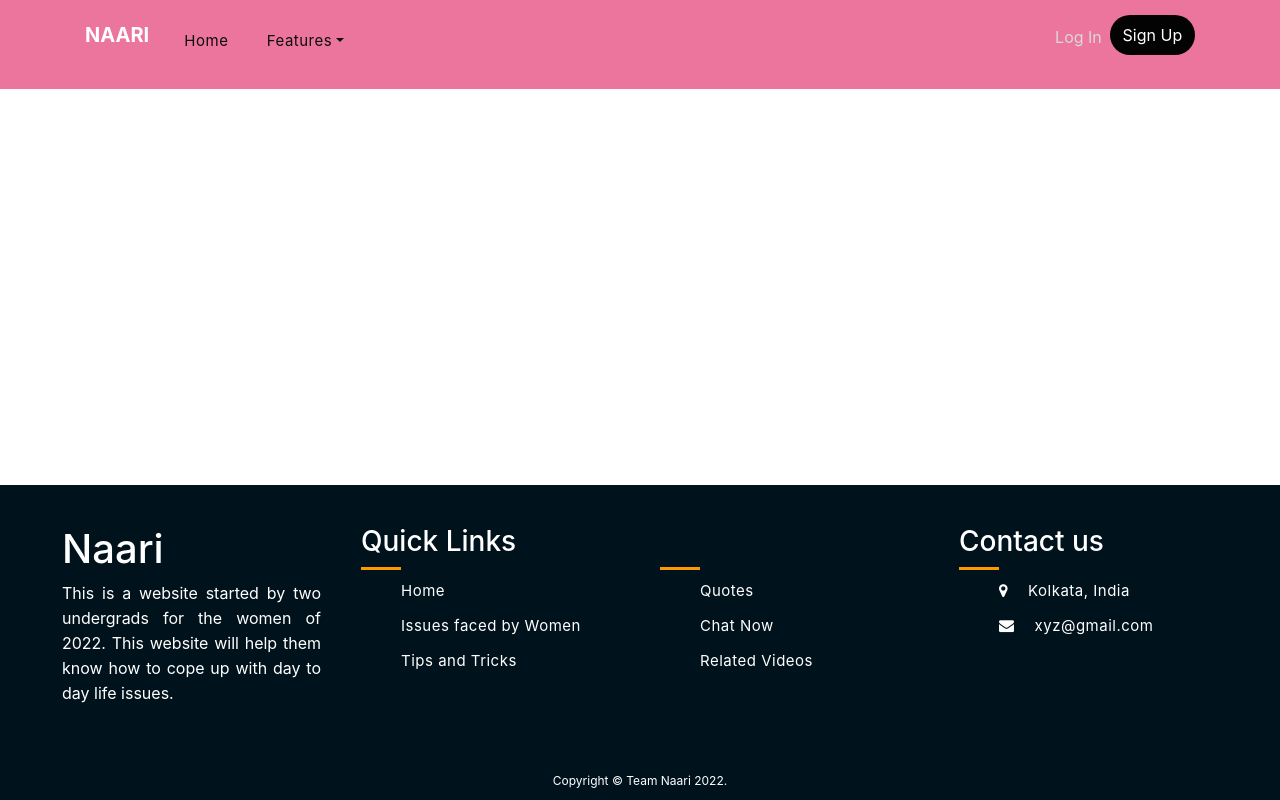
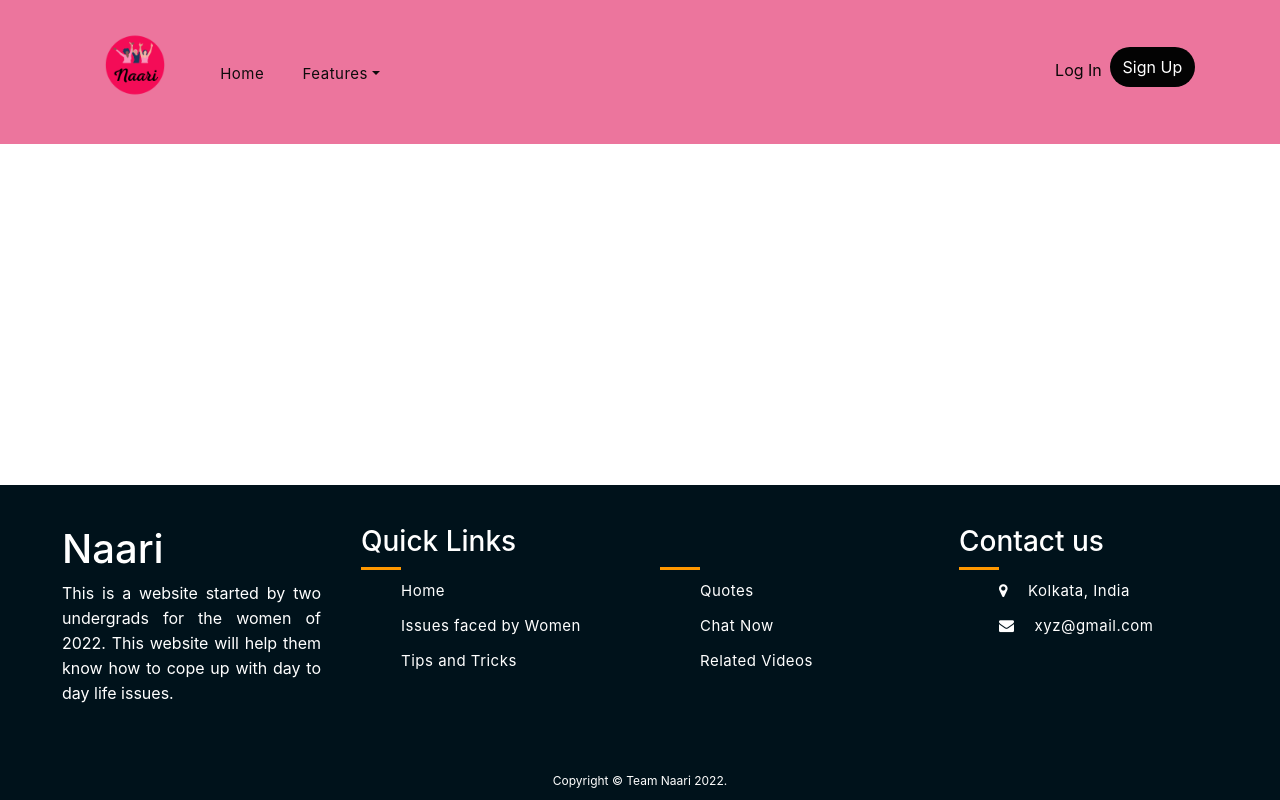
Before and after one commit to kajal1801/nakshtrahack, a plain HTML site: page index.html in a window 1280 px wide. Drawn offline with nearby package versions, Linux system fonts and the light colour scheme.

Commit message:
Added logo

```diff
--- a/index.css
+++ b/index.css
@@ -1,12 +1,12 @@
 .header-dark {
     background:rgba(221, 1, 74, 0.541);
     background-size: cover;
-    padding-bottom:20px;
+    padding-bottom:10px;
   }
 
   @media (min-width:768px) {
     .header-dark {
-      padding-bottom:20px;
+      padding-bottom:10px;
     }
   }
 
@@ -41,7 +41,7 @@
   }
 
   .header-dark .navbar .navbar-collapse span .login {
-    color:#d9d9d9;
+    color:#0a0808;
     margin-right:.5rem;
     text-decoration:none;
   }
@@ -112,7 +112,7 @@
   }
 
   .header-dark .navbar .action-button:hover {
-    background:#fc2e5b;
+    background:#ee4d70;
   }
 
   .header-dark .navbar .form-inline label {
--- a/index.html
+++ b/index.html
@@ -15,7 +15,7 @@
     <div>
         <div class="header-dark">
             <nav class="navbar navbar-dark navbar-expand-md navigation-clean-search">
-                <div class="container"><a class="navbar-brand" href="#">NAARI</a><button class="navbar-toggler" data-toggle="collapse" data-target="#navcol-1"><span class="sr-only">Toggle navigation</span><span class="navbar-toggler-icon"></span></button>
+                <div class="container"><a class="navbar-brand" href="#"><img src="images/naari.png" alt="logo" style="width:100px; height:100px;"></a><button class="navbar-toggler" data-toggle="collapse" data-target="#navcol-1"><span class="sr-only">Toggle navigation</span><span class="navbar-toggler-icon"></span></button>
                     <div class="collapse navbar-collapse"
                         id="navcol-1">
                         <ul class="nav navbar-nav">
```
Also changed, not shown: images/naari.png (added).
